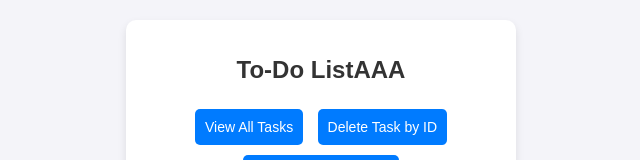
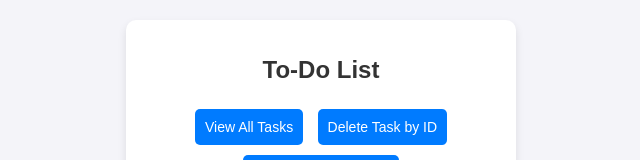
Before and after one commit to Gonzalogallo23/Assigment8GonzaloG, a plain HTML site: page index.html in a window 1280 px wide. Shown: the part 241-401 px from the top of the page, without its empty margins (319-959 px from the left). Drawn offline with Linux system fonts and the light colour scheme.

Commit message:
original

```diff
--- a/index.html
+++ b/index.html
@@ -8,7 +8,7 @@
 </head>
 <body>
     <div class="container">
-        <h1>To-Do ListAAA</h1>
+        <h1>To-Do List</h1>
 
         <!-- Buttons Section -->
         <div class="buttons">
```
